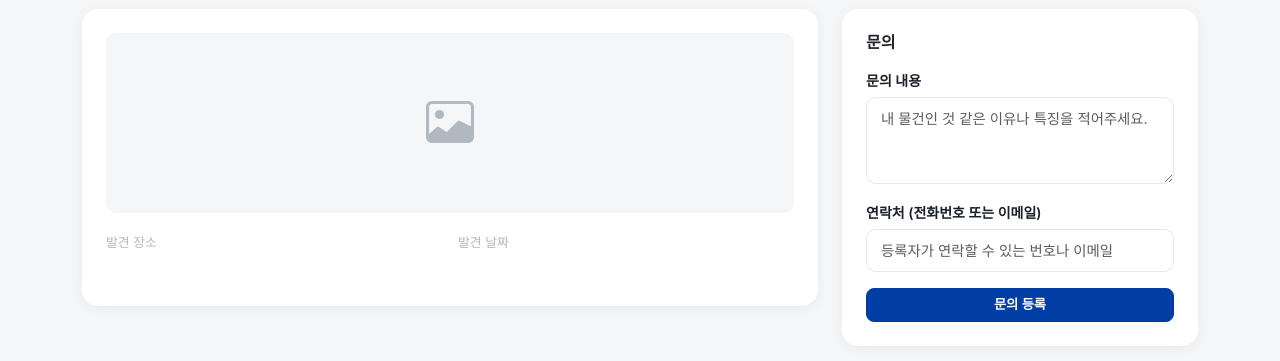
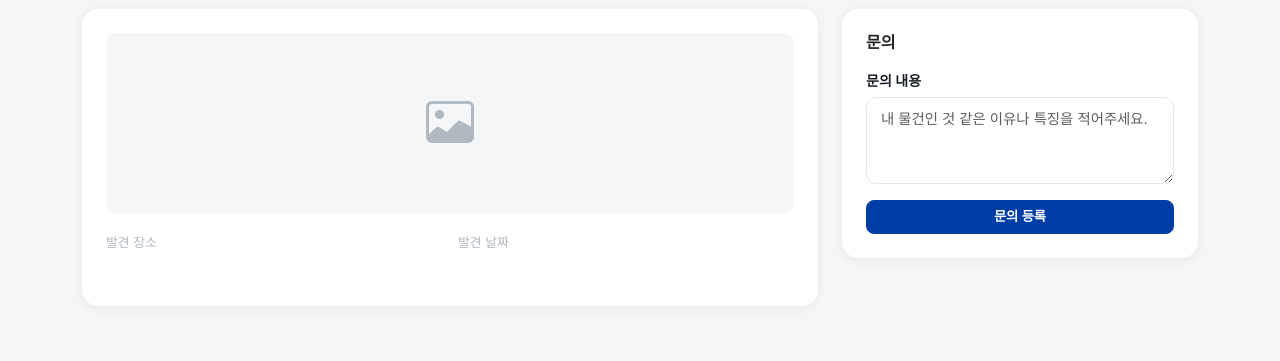
Before and after one commit to island0479/dku-lost-found, a Django app: template templates/items/item_detail.html in a window 1280 px wide. Shown: the part 133-494 px from the top of the page. Run offline with Django 5.2, Linux system fonts and the light colour scheme; the template is opened without the code that fills it: values that come from a table or form of the project are taken from there, others are empty; the visitor is signed in with stand-in values (Sample User, id 1); some libraries are stand-ins or nearby versions.

Commit message:
연락처 필드 템플릿에서 완전 제거
Co-Authored-By: Claude Sonnet 4.6 <noreply@anthropic.com>

```diff
--- a/templates/items/partials/inquiry_display.html
+++ b/templates/items/partials/inquiry_display.html
@@ -5,7 +5,6 @@
       <span style="color:var(--text-muted);font-size:0.75rem">{{ inq.created_at|date:"m/d H:i" }}</span>
     </div>
     <p class="mb-1" style="font-size:0.875rem;white-space:pre-line;color:var(--text)">{{ inq.message }}</p>
-    <p class="mb-3" style="font-size:0.8rem;color:var(--text-muted)">연락처: {{ inq.contact }}</p>
     <div class="d-flex gap-2">
       <a href="{% url 'chat' inq.pk %}" class="btn btn-dark btn-sm">
         <i class="bi bi-chat me-1"></i>채팅하기
--- a/templates/items/partials/inquiry_edit_form.html
+++ b/templates/items/partials/inquiry_edit_form.html
@@ -6,10 +6,6 @@
     <div class="mb-3">
       <label class="form-label">문의 내용</label>
       <textarea name="message" class="form-control" rows="3" required>{{ inq.message }}</textarea>
-    </div>
-    <div class="mb-3">
-      <label class="form-label">연락처</label>
-      <input name="contact" type="text" class="form-control" value="{{ inq.contact }}" required>
     </div>
     <div class="d-flex gap-2">
       <button type="submit" class="btn btn-dark btn-sm">저장</button>
--- a/templates/items/partials/inquiry_section.html
+++ b/templates/items/partials/inquiry_section.html
@@ -13,11 +13,6 @@
           <textarea name="message" class="form-control" rows="3"
                     placeholder="내 물건인 것 같은 이유나 특징을 적어주세요." required></textarea>
         </div>
-        <div class="mb-3">
-          <label class="form-label">연락처 (전화번호 또는 이메일)</label>
-          <input name="contact" type="text" class="form-control"
-                 placeholder="등록자가 연락할 수 있는 번호나 이메일" required>
-        </div>
         <button type="submit" class="btn btn-dark btn-sm w-100">문의 등록</button>
       </form>
     {% endif %}
```
